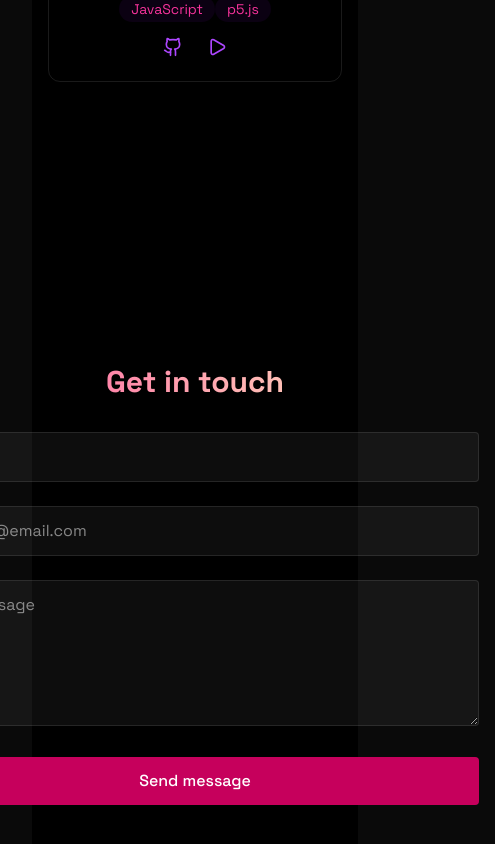
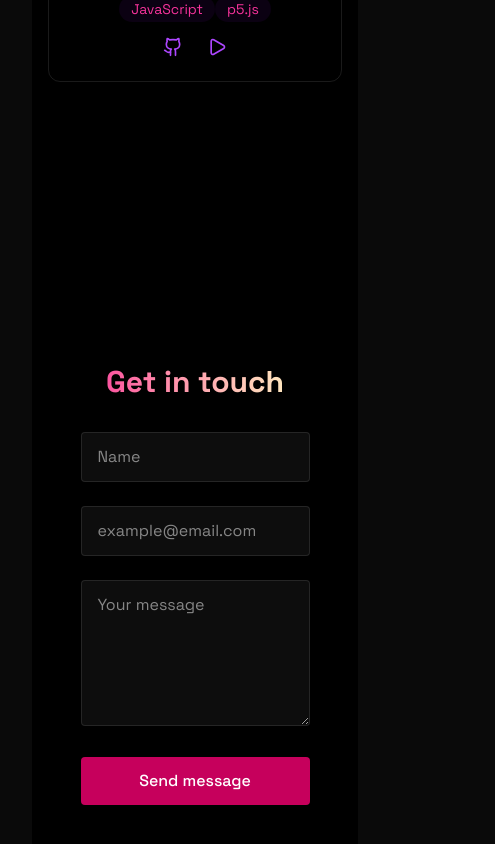
Before and after one commit to 13nz/portfolio, a React (Vite) app: page / in a window 390 px wide. Shown: the part 4676-5520 px from the top of the page, 495 px wide, since content can reach past the window. Built offline with nearby package versions, Linux system fonts and the light colour scheme.

Commit message:
fix mobile responsiveness issue

```diff
--- a/src/components/sections/Contact.jsx
+++ b/src/components/sections/Contact.jsx
@@ -21,7 +21,7 @@ export const Contact = () => {
     return (
         <section id="contact" className="min-h-screen flex items-center justify-center py-20">
             <RevealOnScroll>
-                <div className='px-4 w-150'>
+                <div className='w-full max-w-xl px-4'>
                     <h2 className='text-3xl font-bold mb-8 bg-gradient-to-r from-pink-500 to-yellow-100 bg-clip-text text-transparent text-center'>
                         Get in touch
                     </h2>
```
